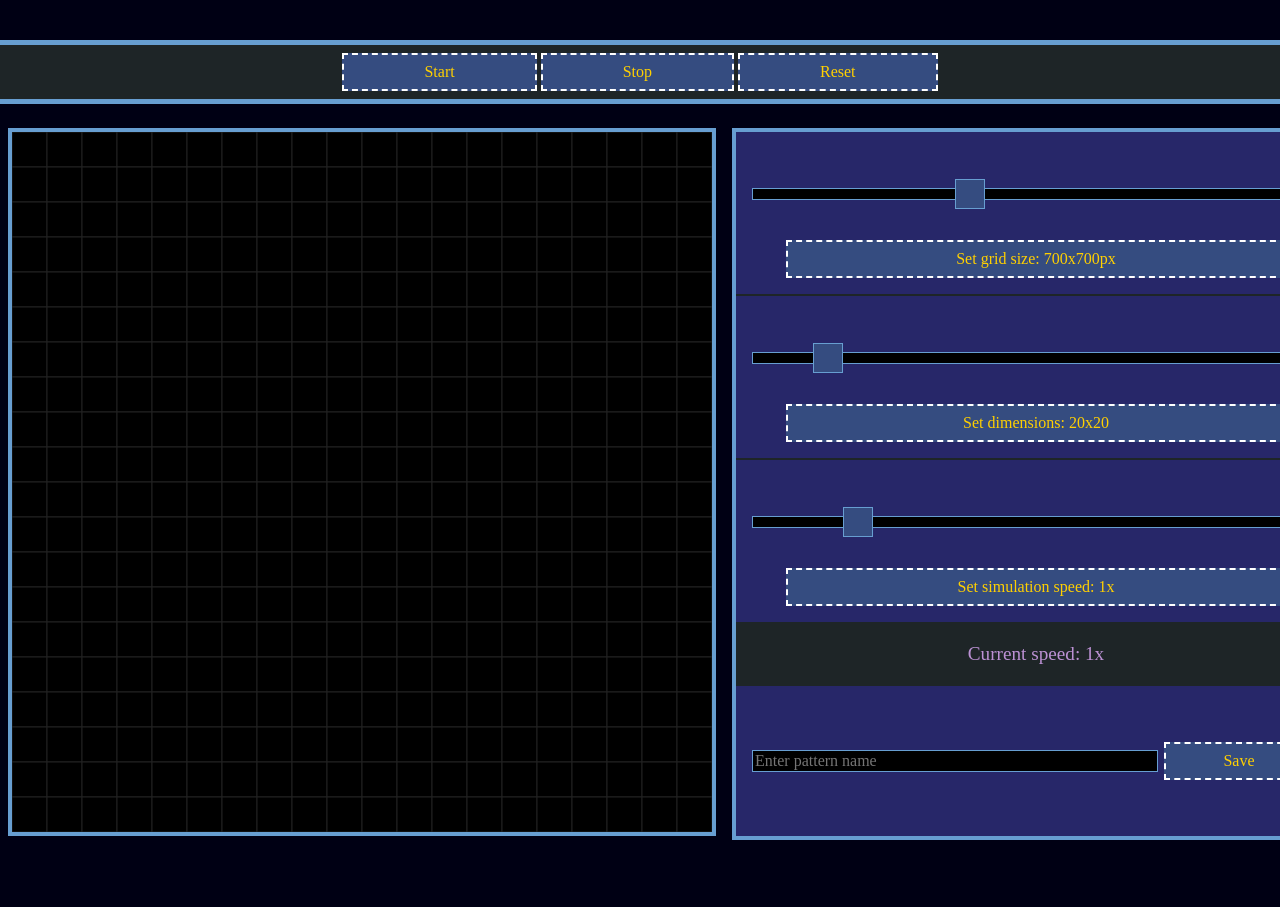
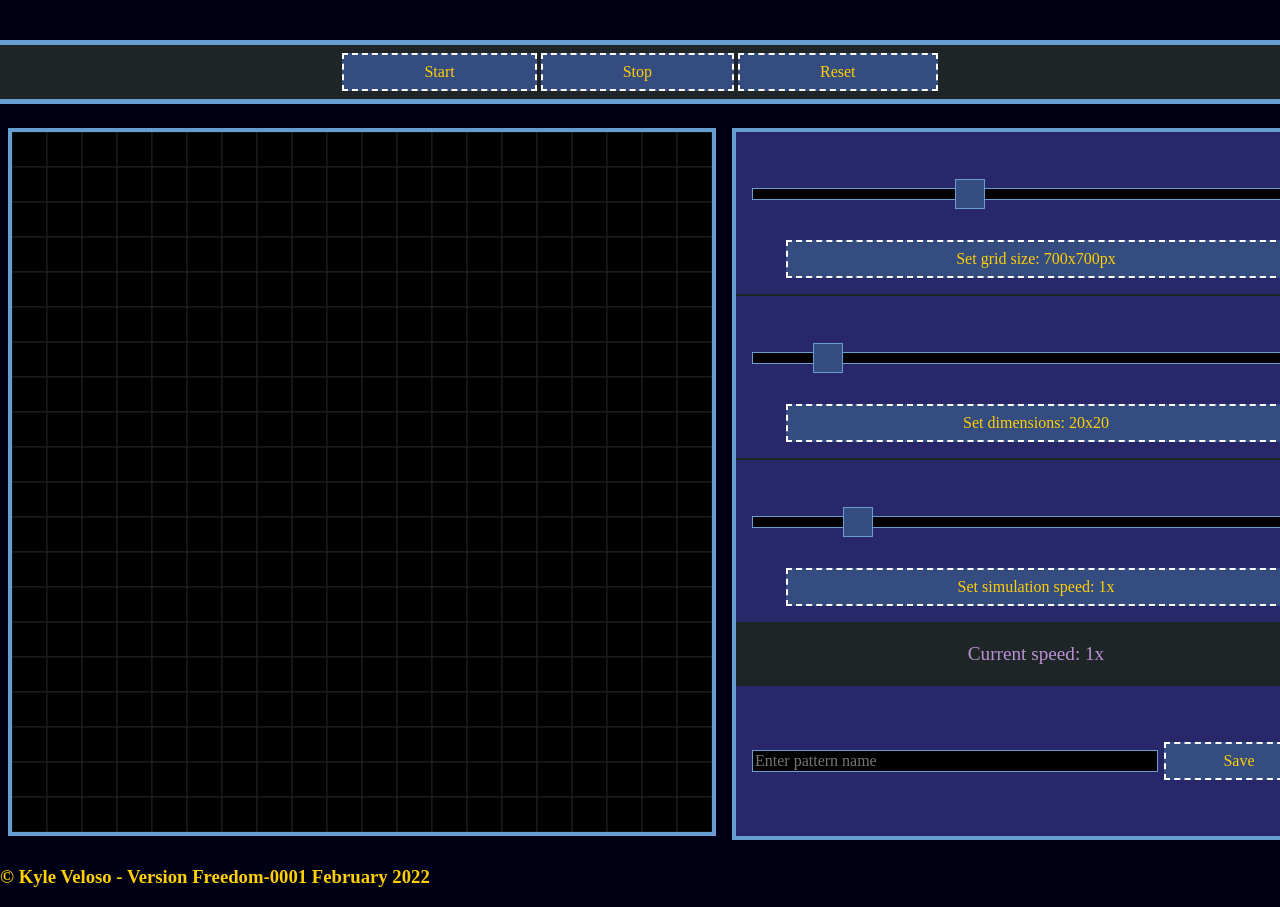
Before and after one commit to revive-mejett/conway-game-life-sim, a plain HTML site: page index.html in a window 1280 px wide. Shown: the part 120-1027 px from the top of the page. Before the commit the page ends 968 px from the top, so only its background shows below. Drawn offline with Linux system fonts and the light colour scheme.

Commit message:
JS dox -- uhhh

```diff
--- a/index.html
+++ b/index.html
@@ -69,7 +69,11 @@
 
             </section>
         </div>
-
+        <footer>
+            <h3>
+                &copy; Kyle Veloso - Version Freedom-0001 February 2022
+            </h3>
+        </footer>
     </main>
 
 </body>
--- a/style.css
+++ b/style.css
@@ -14,7 +14,7 @@ header h1 {
     font-size: 400%;
 }
 
-h1, h2 {
+h1, h2, footer h3 {
     color: rgb(255, 208, 0);
 }
 
@@ -180,7 +180,7 @@ input {
 }
 
 .save-item h3 {
-    color: rgb(103, 158, 209);
+    color: rgb(255, 208, 0);
 }
 
 .save-load-buttons button {
```
